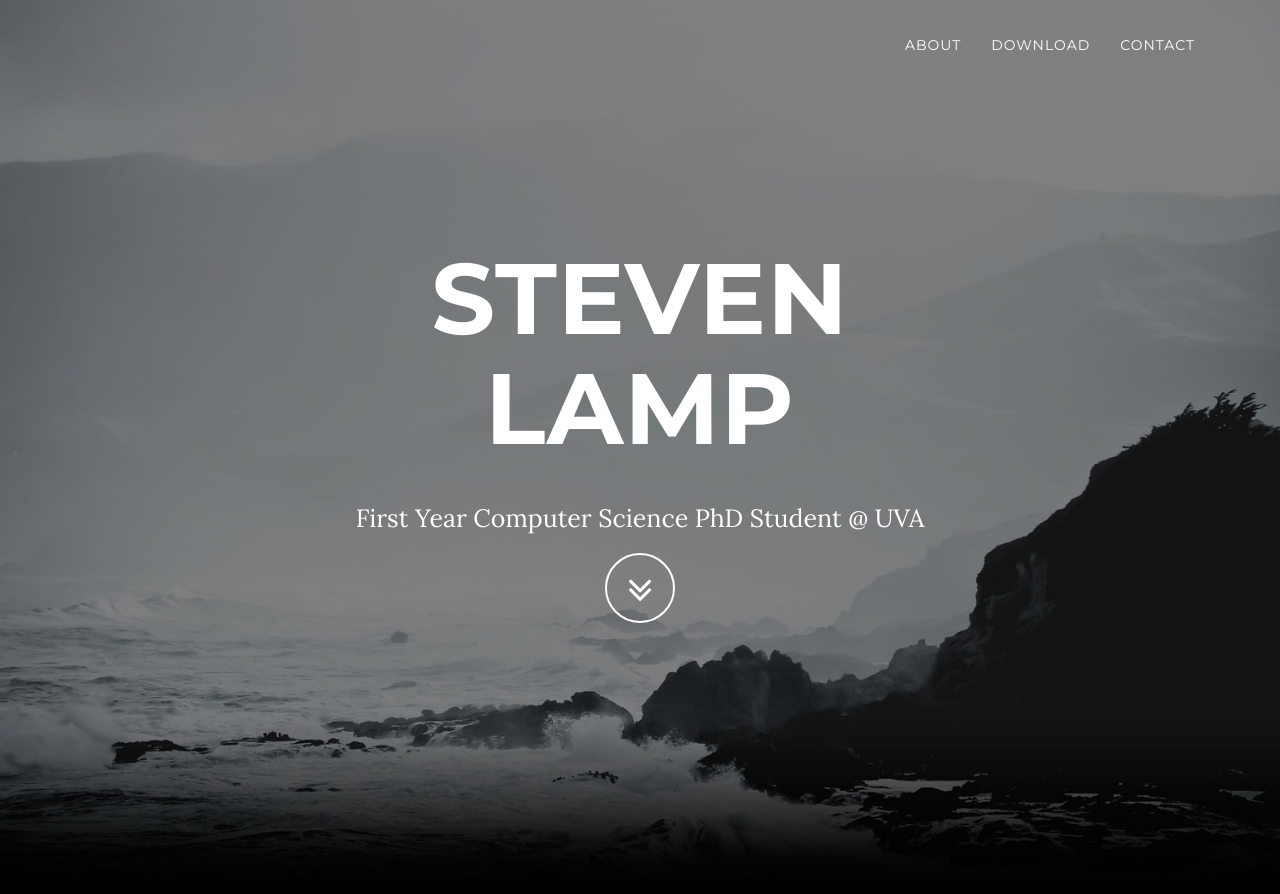
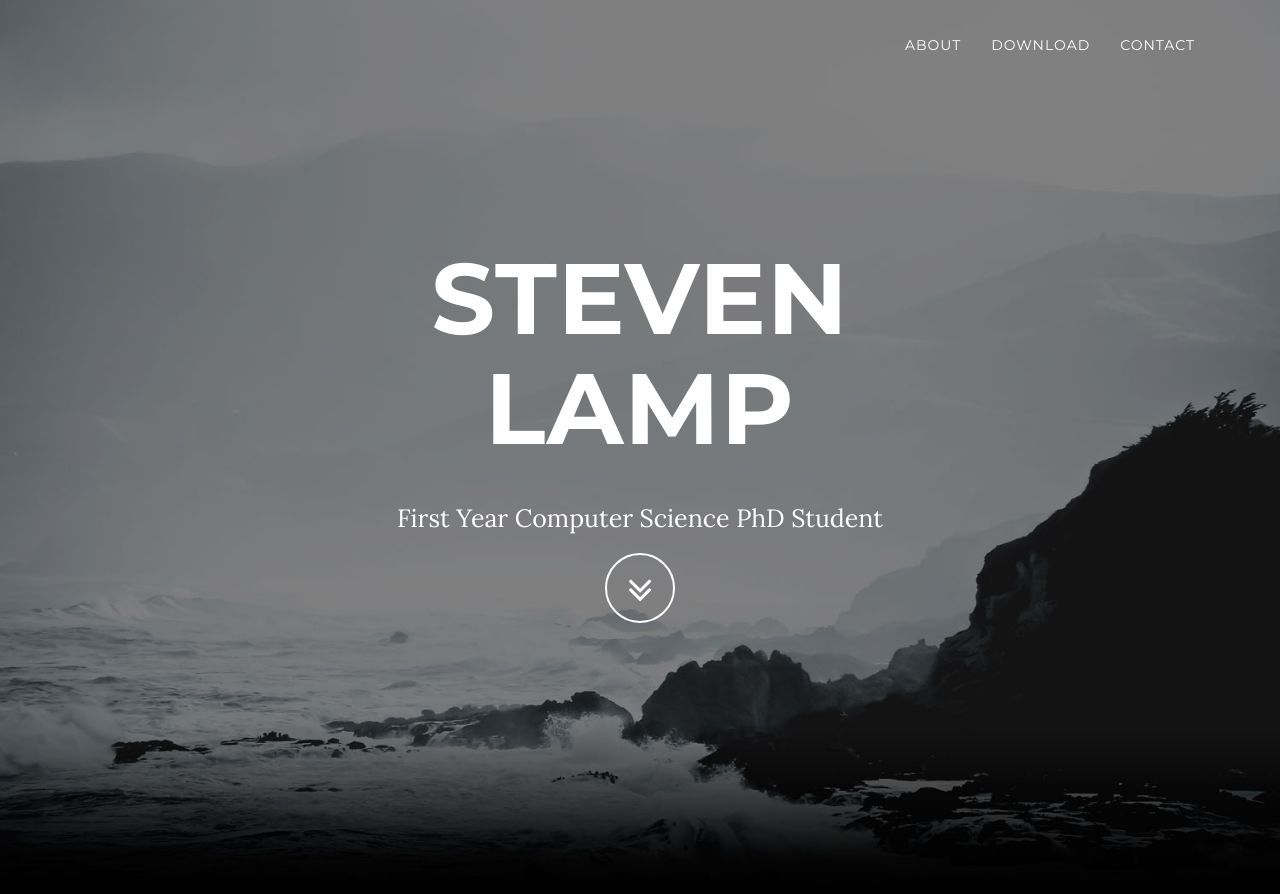
Before and after one commit to LampSteven17/LampSteven17.github.io, a Jekyll site: the page built from index.html, in a window 1280 px wide and 900 px high. Shown: the top 894 px of the window. Built offline with Jekyll 4.4.1, drawn with Linux system fonts in a browser that asks for light colours; some of the changed lines change nothing that is shown.

Commit message:
link UVA

```diff
--- a/_config.yml
+++ b/_config.yml
@@ -2,7 +2,8 @@
 title: Steven Lamp
 email: vxn3kr@virginia.edu
 url: https://LampSteven17.github.io
-description: "First Year Computer Science PhD Student @ UVA"
+description: "First Year Computer Science PhD Student "
+location: "@ UVA"
 
 # Color settings (hex-codes without the leading hash-tag)
 color:
--- a/_includes/head.html
+++ b/_includes/head.html
@@ -4,6 +4,7 @@
     <title>{% if page.title %}{{ page.title }}{% else %}{{ site.title }}{% endif %}</title>
     <meta name="viewport" content="width=device-width">
     <meta name="description" content="{{ site.description }}">
+    <meta name="location" content="{{ site.location }}">
     <link rel="canonical" href="{{ page.url | replace:'index.html','' | prepend: site.baseurl | prepend: site.url }}">
 
     <!-- Custom CSS & Bootstrap Core CSS - Uses Bootswatch Flatly Theme: http://bootswatch.com/flatly/ -->
```
